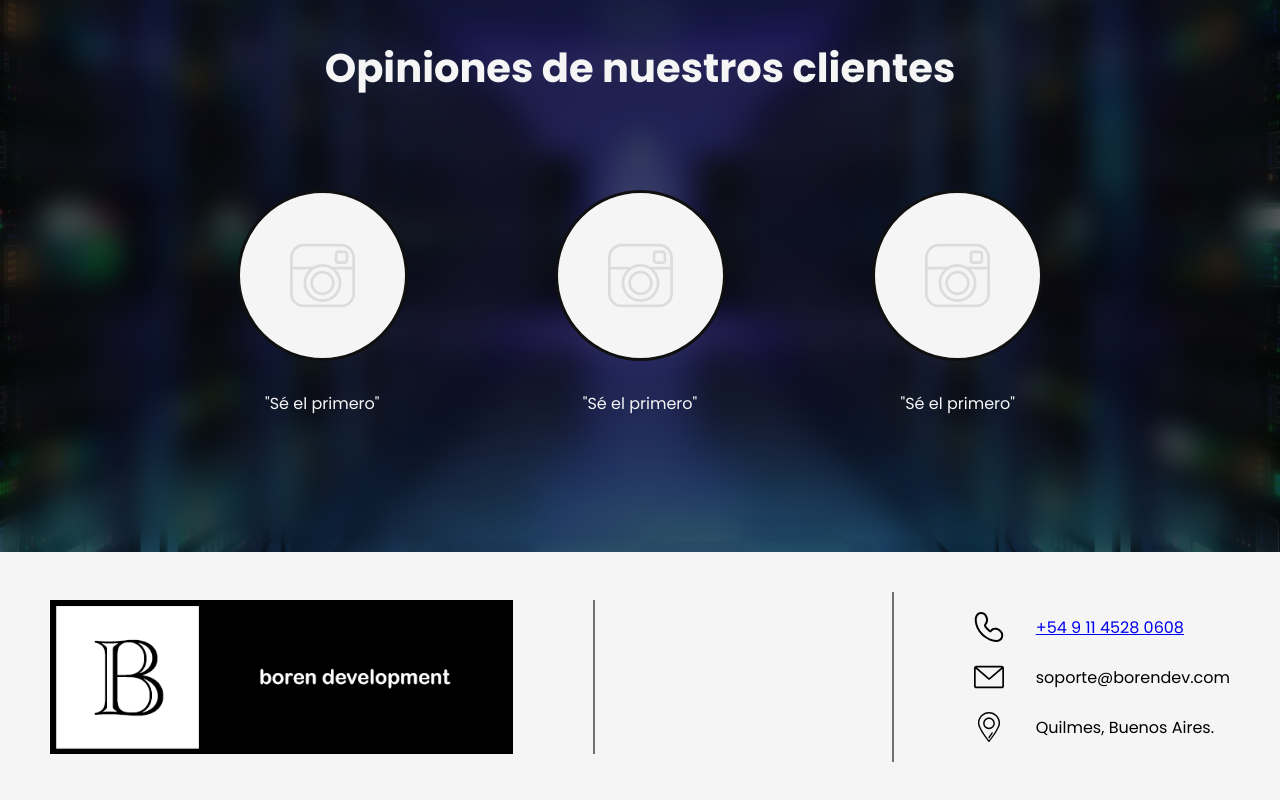
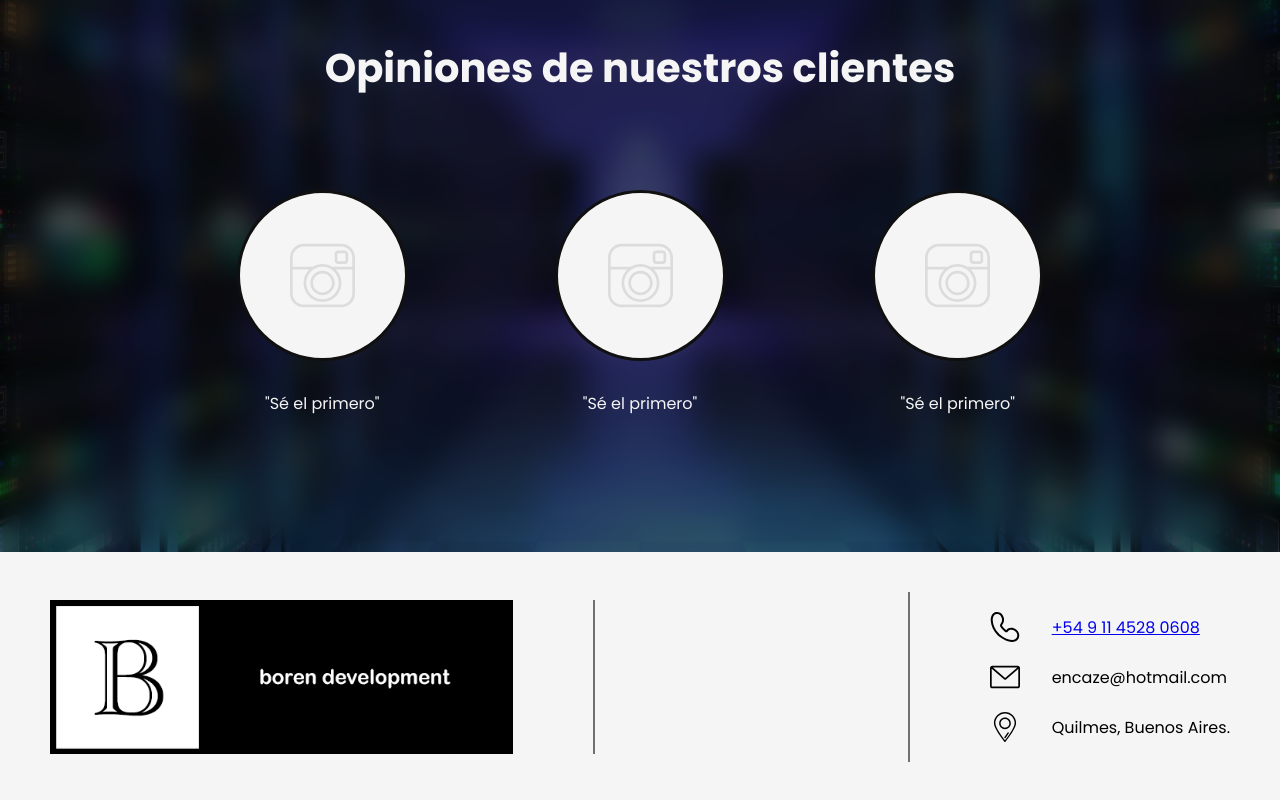
Before and after one commit to enzocazenave/boren-development-v2, a React (Vite) app: page / in a window 1280 px wide. Shown: the part 3995-4795 px from the top of the page. Built offline with nearby package versions, Linux system fonts and the light colour scheme.

Commit message:
Change in email footer

```diff
--- a/src/components/MainPage/Footer.jsx
+++ b/src/components/MainPage/Footer.jsx
@@ -18,7 +18,7 @@ export const Footer = () => {
                     </div>
                     <div className="Footer-section-info">
                         <Envelope className="Footer-section-info-image" width={ 30 } />
-                        <p>soporte@borendev.com</p>
+                        <p>encaze@hotmail.com</p>
                     </div>
                     <div className="Footer-section-info">
                         <Location className="Footer-section-info-image" width={ 30 } />
```
